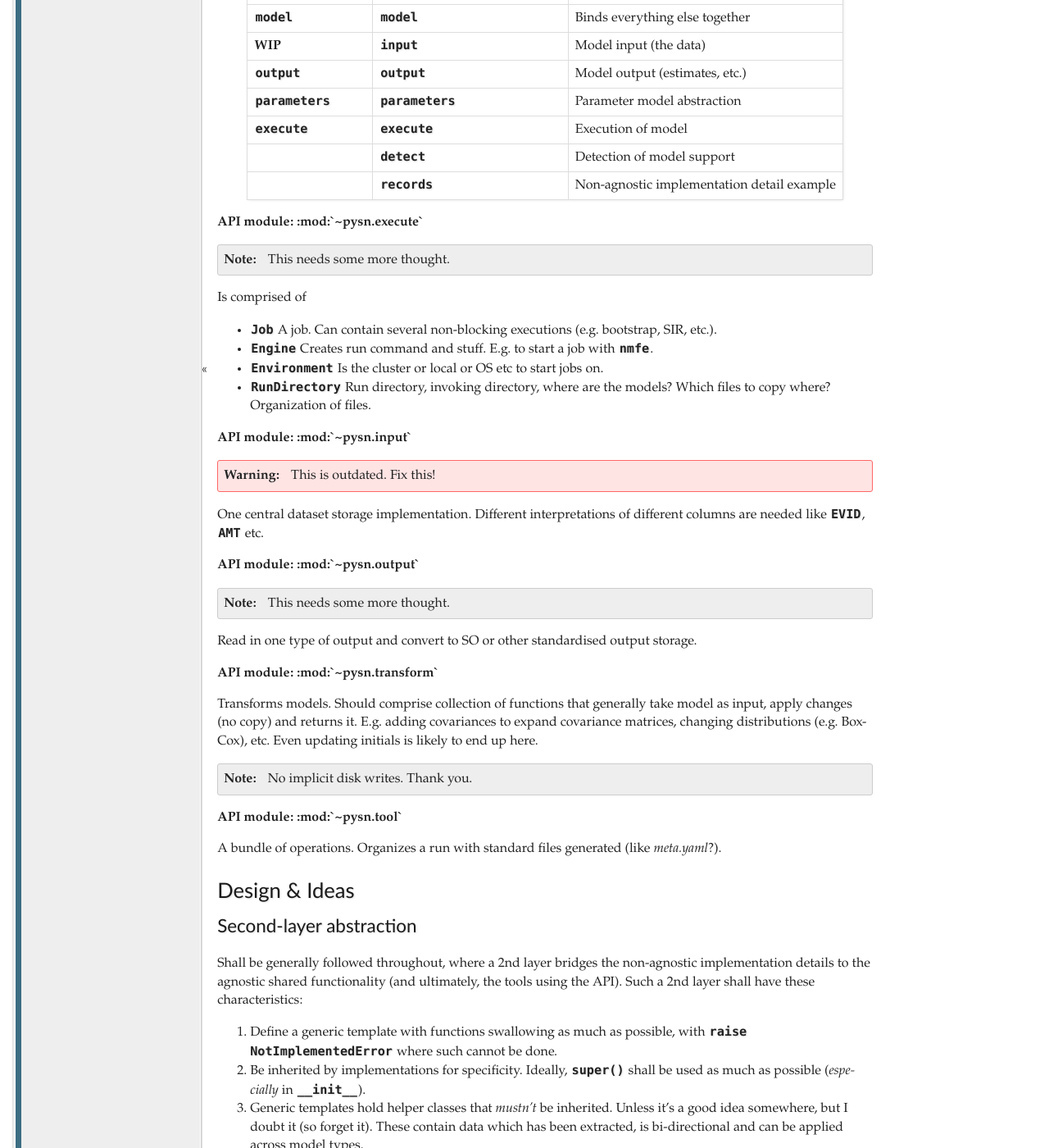
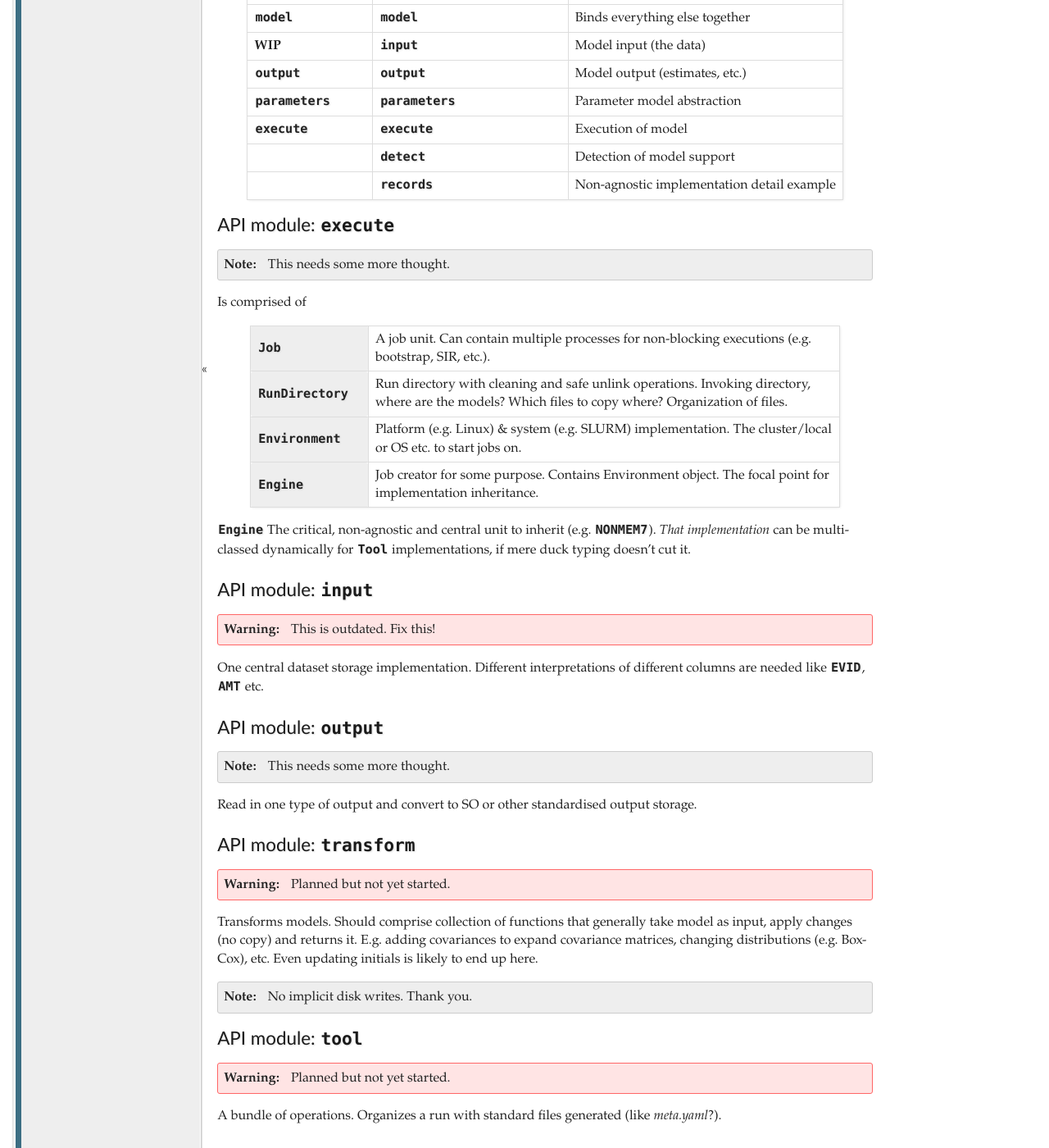
Before and after one commit to pharmpy/pharmpy, a Sphinx documentation site: the page built from docs/design.rst, in a window 1280 px wide and 1400 px high, scrolled down 851 px. Shown: the whole window at 82% size. Built offline with Sphinx 7.4.7, drawn with Linux system fonts in a browser that asks for light colours.

Commit message:
update documentation

```diff
--- a/docs/conf.py
+++ b/docs/conf.py
@@ -54,3 +54,6 @@ html_short_title = '%s-%s' % (project, version)
 napoleon_use_ivar = True
 napoleon_use_rtype = False
 napoleon_use_param = False
+
+# if this is True, todo and todolist produce output, else they produce nothing
+todo_include_todos = True
--- a/docs/design.rst
+++ b/docs/design.rst
@@ -39,48 +39,73 @@ models, of which these exist thus far:
 +---------------------------+-------------------------------------+--------------------------------------------+
 | Template (generic)        | NONMEM7 (implementation)            | Notes                                      |
 +===========================+=====================================+============================================+
-| :class:`~pysn.generic`    | :class:`~pysn.api_nonmem`           | Top-level module                           |
+| :mod:`~pysn.generic`      | :mod:`~pysn.api_nonmem`             | Top-level module                           |
 +---------------------------+-------------------------------------+--------------------------------------------+
-| :class:`~pysn.model`      | :class:`~pysn.api_nonmem.model`     | Binds everything else together             |
+| :mod:`~pysn.model`        | :mod:`~pysn.api_nonmem.model`       | Binds everything else together             |
 +---------------------------+-------------------------------------+--------------------------------------------+
-| **WIP**                   | :class:`~pysn.api_nonmem.input`     | Model input (the data)                     |
+| **WIP**                   | :mod:`~pysn.api_nonmem.input`       | Model input (the data)                     |
 +---------------------------+-------------------------------------+--------------------------------------------+
-| :class:`~pysn.output`     | :class:`~pysn.api_nonmem.output`    | Model output (estimates, etc.)             |
+| :mod:`~pysn.output`       | :mod:`~pysn.api_nonmem.output`      | Model output (estimates, etc.)             |
 +---------------------------+-------------------------------------+--------------------------------------------+
-| :class:`~pysn.parameters` | :class:`~pysn.api_nonmem.parameters`| Parameter model abstraction                |
+| :mod:`~pysn.parameters`   | :mod:`~pysn.api_nonmem.parameters`  | Parameter model abstraction                |
 +---------------------------+-------------------------------------+--------------------------------------------+
-| :class:`~pysn.execute`    | :class:`~pysn.api_nonmem.execute`   | Execution of model                         |
+| :mod:`~pysn.execute`      | :mod:`~pysn.api_nonmem.execute`     | Execution of model                         |
 +---------------------------+-------------------------------------+--------------------------------------------+
-|                           | :class:`~pysn.api_nonmem.detect`    | Detection of model support                 |
+|                           | :mod:`~pysn.api_nonmem.detect`      | Detection of model support                 |
 +---------------------------+-------------------------------------+--------------------------------------------+
-|                           | :class:`~pysn.api_nonmem.records`   | Non-agnostic implementation detail example |
+|                           | :mod:`~pysn.api_nonmem.records`     | Non-agnostic implementation detail example |
 +---------------------------+-------------------------------------+--------------------------------------------+
 
-**API module: :mod:`~pysn.execute`**
+API module: :mod:`~pysn.execute`
+--------------------------------
 
 .. note:: This needs some more thought.
 
 Is comprised of
 
-- :class:`~pysn.execute.job.Job` A job. Can contain several non-blocking executions (e.g. bootstrap, SIR, etc.).
-- :class:`~pysn.execute.engine.Engine` Creates run command and stuff. E.g. to start a job with ``nmfe``.
-- :class:`~pysn.execute.environment.Environment` Is the cluster or local or OS etc to start jobs on.
-- :class:`~pysn.execute.run_directory.RunDirectory` Run directory, invoking directory, where are the models? Which files to copy where? Organization of files.
+    .. list-table::
+        :widths: 20 80
+        :stub-columns: 1
 
-**API module: :mod:`~pysn.input`**
+        - - :class:`~pysn.execute.job.Job`
+          - A job unit. Can contain multiple processes for non-blocking executions (e.g. bootstrap,
+            SIR, etc.).
+
+        - - :class:`~pysn.execute.run_directory.RunDirectory`
+          - Run directory with cleaning and safe unlink operations. Invoking directory, where are
+            the models? Which files to copy where? Organization of files.
+
+        - - :class:`~pysn.execute.environment.Environment`
+          - Platform (e.g. Linux) & system (e.g. SLURM) implementation. The cluster/local or OS
+            etc. to start jobs on.
+
+        - - :class:`~pysn.execute.engine.Engine`
+          - Job creator for some purpose. Contains Environment object. The focal point for
+            implementation inheritance.
+
+:class:`~pysn.execute.engine.Engine` The critical, non-agnostic and central unit to inherit (e.g.
+:class:`~pysn.api_nonmem.execute.NONMEM7`). *That implementation* can be multiclassed dynamically
+for :class:`~pysn.tool.Tool` implementations, if mere duck typing doesn't cut it.
+
+API module: :mod:`~pysn.input`
+------------------------------
 
 .. warning:: This is outdated. Fix this!
 
 One central dataset storage implementation. Different interpretations of different columns are
 needed like ``EVID``, ``AMT`` etc.
 
-**API module: :mod:`~pysn.output`**
+API module: :mod:`~pysn.output`
+------------------------------
 
 .. note:: This needs some more thought.
 
 Read in one type of output and convert to SO or other standardised output storage.
 
-**API module: :mod:`~pysn.transform`**
+API module: :mod:`~pysn.transform`
+----------------------------------
+
+.. warning:: Planned but not yet started.
 
 Transforms models. Should comprise collection of functions that generally take model as input, apply
 changes (no copy) and returns it. E.g. adding covariances to expand covariance matrices, changing
@@ -88,7 +113,10 @@ distributions (e.g. Box-Cox), etc. Even updating initials is likely to end up he
 
 .. note:: No implicit disk writes. Thank you.
 
-**API module: :mod:`~pysn.tool`**
+API module: :mod:`~pysn.tool`
+-----------------------------
+
+.. warning:: Planned but not yet started.
 
 A bundle of operations. Organizes a run with standard files generated (like `meta.yaml`?).
 
```
Also changed, not shown: CHANGELOG.rst (+8 -1 lines), src/pysn/__init__.py (+10 -0 lines), 6 other files.
